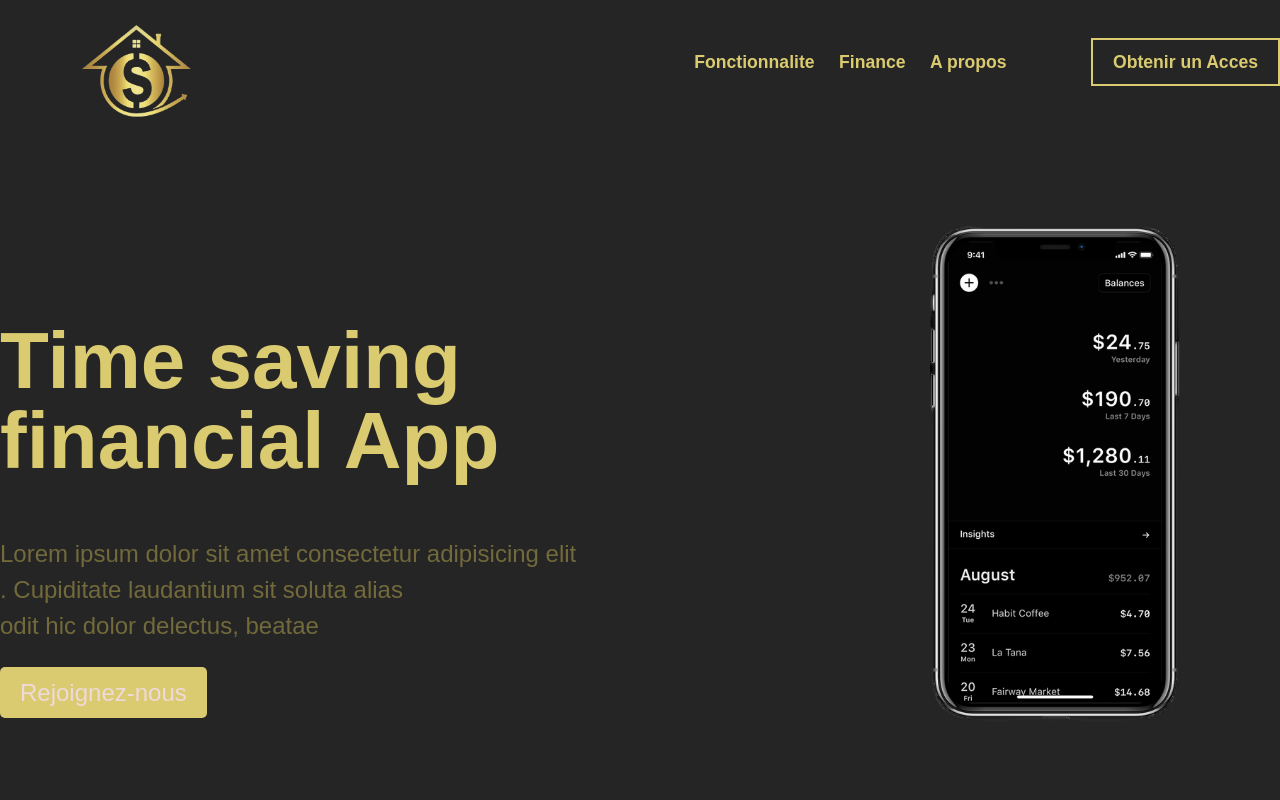
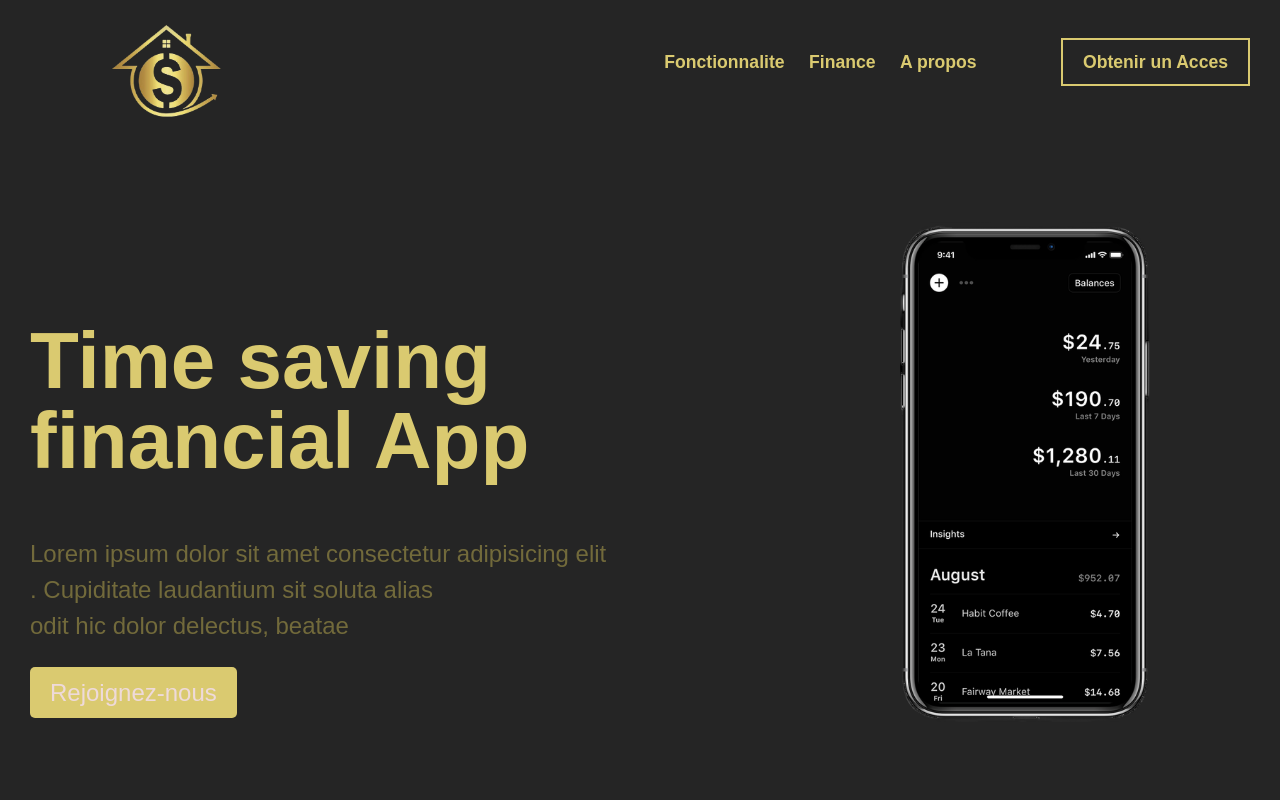
Before and after one commit to DanielCiroy/lampageFin, a plain HTML site: page index.html in a window 1280 px wide. Shown: the top 800 px of the page. Drawn offline with Linux system fonts and the light colour scheme; a web font is replaced by a local one.

Commit message:
majustement des margin

```diff
--- a/css/style.css
+++ b/css/style.css
@@ -27,6 +27,7 @@ header{
     align-items: center;
     justify-content: space-between;
     max-width: 1400px;
+    margin: 0 30px;
 }
 
 
@@ -57,7 +58,7 @@ nav a{
     justify-content: space-between;
     max-width: 1400px;
     height: 90%;
-    margin: 0 auto;
+    margin: 0 30px;
 }
 
 .header-body .text h1{
```
